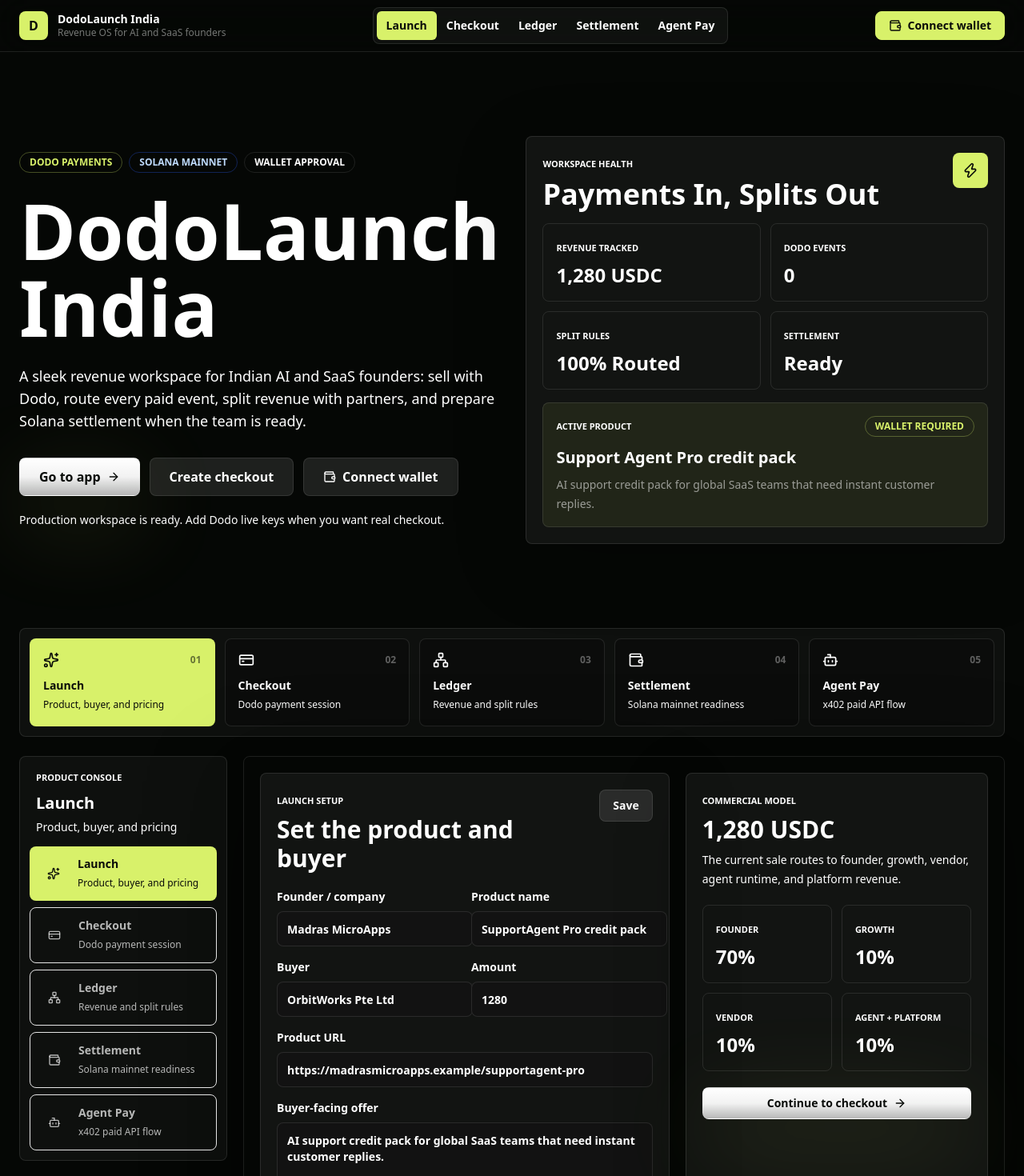
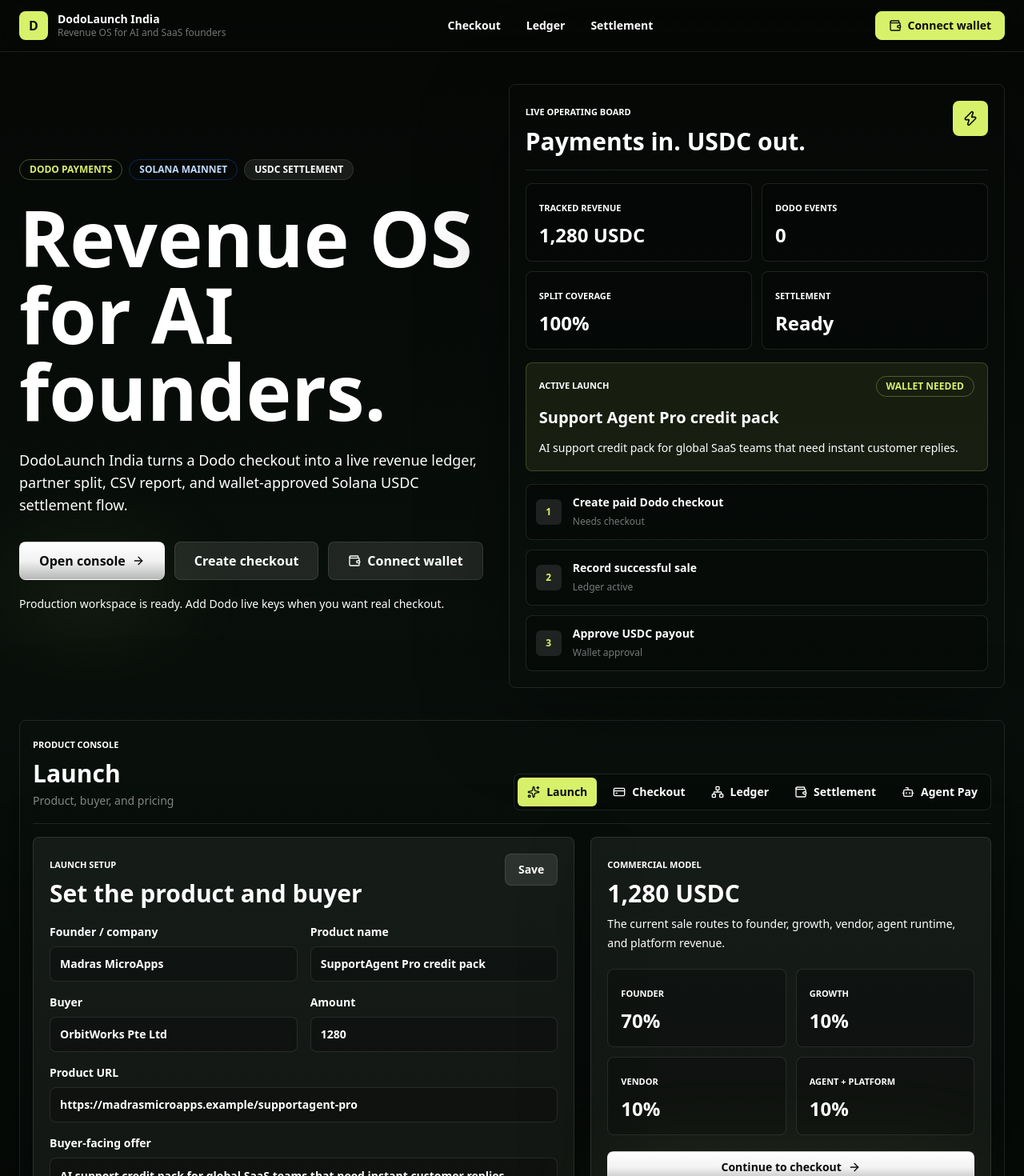
Before and after one commit to jerreenj/DodoLaunch-India, a Next.js app: page / in a window 1280 px wide. Shown: the top 1470 px of the page at 80% size. Built offline with nearby package versions, Linux system fonts and the light colour scheme.

Commit message:
feat: streamline product console design

```diff
--- a/components/ui/saa-s-template.tsx
+++ b/components/ui/saa-s-template.tsx
@@ -172,7 +172,7 @@ function TextInput(props: React.InputHTMLAttributes<HTMLInputElement>) {
   return (
     <input
       {...props}
-      className={`h-11 rounded-lg border border-white/10 bg-black/24 px-3 text-white outline-none transition focus:border-lime/60 ${
+      className={`h-11 rounded-lg border border-white/10 bg-black/25 px-3 text-white outline-none transition focus:border-lime/60 ${
         props.className ?? ""
       }`}
     />
@@ -183,7 +183,7 @@ function TextArea(props: React.TextareaHTMLAttributes<HTMLTextAreaElement>) {
   return (
     <textarea
       {...props}
-      className={`min-h-24 rounded-lg border border-white/10 bg-black/24 p-3 text-white outline-none transition focus:border-lime/60 ${
+      className={`min-h-24 rounded-lg border border-white/10 bg-black/25 p-3 text-white outline-none transition focus:border-lime/60 ${
         props.className ?? ""
       }`}
     />
@@ -198,7 +198,7 @@ function StatusPill({
   children: React.ReactNode;
 }) {
   const tones = {
-    neutral: "border-white/10 bg-white/8 text-white/68",
+    neutral: "border-white/10 bg-white/[0.08] text-white/68",
     lime: "border-lime/30 bg-lime/12 text-lime",
     blue: "border-frontier/35 bg-frontier/12 text-blue-200",
   };
@@ -595,8 +595,7 @@ export default function Component() {
   ];
 
   return (
-    <main className="min-h-screen bg-[#050705] text-white">
-      <div className="fixed inset-0 -z-10 bg-[radial-gradient(circle_at_12%_10%,rgba(216,241,106,0.13),transparent_28%),radial-gradient(circle_at_88%_0%,rgba(40,87,232,0.16),transparent_24%),linear-gradient(145deg,#050705_0%,#0c130f_48%,#040604_100%)]" />
+    <main className="min-h-screen bg-[#050705] bg-[linear-gradient(180deg,#050705_0%,#09100c_48%,#050705_100%)] text-white">
 
       <header className="sticky top-0 z-50 border-b border-white/10 bg-[#050705]/88 backdrop-blur-xl">
         <nav className="mx-auto flex h-16 max-w-7xl items-center justify-between px-4 sm:px-6">
@@ -608,19 +607,16 @@ export default function Component() {
             </span>
           </button>
 
-          <div className="hidden items-center rounded-lg border border-white/10 bg-white/[0.045] p-1 md:flex">
-            {workspaceViews.map((view) => (
-              <button
-                className={`rounded-md px-3 py-2 text-sm font-semibold transition ${
-                  activeView === view.id ? "bg-lime text-ink" : "text-white/58 hover:bg-white/8 hover:text-white"
-                }`}
-                key={view.id}
-                type="button"
-                onClick={() => selectView(view.id)}
-              >
-                {view.label}
-              </button>
-            ))}
+          <div className="hidden items-center gap-2 md:flex">
+            <button className="rounded-lg px-3 py-2 text-sm font-semibold text-white/58 transition hover:bg-white/[0.08] hover:text-white" type="button" onClick={() => goToWorkspace("checkout")}>
+              Checkout
+            </button>
+            <button className="rounded-lg px-3 py-2 text-sm font-semibold text-white/58 transition hover:bg-white/[0.08] hover:text-white" type="button" onClick={() => goToWorkspace("ledger")}>
+              Ledger
+            </button>
+            <button className="rounded-lg px-3 py-2 text-sm font-semibold text-white/58 transition hover:bg-white/[0.08] hover:text-white" type="button" onClick={() => goToWorkspace("settlement")}>
+              Settlement
+            </button>
           </div>
 
           <div className="flex items-center gap-2">
@@ -661,23 +657,23 @@ export default function Component() {
         ) : null}
       </header>
 
-      <section className="mx-auto grid min-h-[720px] max-w-7xl items-center gap-8 px-4 py-12 sm:px-6 lg:grid-cols-[0.9fr_1.1fr]">
+      <section className="mx-auto grid min-h-[calc(100vh-64px)] max-w-7xl items-center gap-8 px-4 py-10 sm:px-6 lg:grid-cols-[0.9fr_1.1fr]">
         <div>
           <div className="mb-6 flex flex-wrap gap-2">
             <StatusPill tone="lime">Dodo Payments</StatusPill>
             <StatusPill tone="blue">Solana mainnet</StatusPill>
-            <StatusPill>Wallet approval</StatusPill>
+            <StatusPill>USDC settlement</StatusPill>
           </div>
-          <h1 className="max-w-3xl text-6xl font-semibold leading-[0.92] tracking-normal text-white sm:text-7xl lg:text-8xl">
-            DodoLaunch India
+          <h1 className="max-w-3xl text-5xl font-semibold leading-[0.95] tracking-normal text-white sm:text-7xl lg:text-8xl">
+            Revenue OS for AI founders.
           </h1>
-          <p className="mt-6 max-w-2xl text-base leading-7 text-white/62 sm:text-lg">
-            A sleek revenue workspace for Indian AI and SaaS founders: sell with Dodo, route every paid event,
-            split revenue with partners, and prepare Solana settlement when the team is ready.
+          <p className="mt-6 max-w-2xl text-base leading-7 text-white/64 sm:text-lg">
+            DodoLaunch India turns a Dodo checkout into a live revenue ledger, partner split, CSV report,
+            and wallet-approved Solana USDC settlement flow.
           </p>
           <div className="mt-8 flex flex-col gap-3 sm:flex-row">
             <Button type="button" variant="gradient" size="lg" onClick={() => goToWorkspace("launch")}>
-              Go to app <ArrowRight className="size-4" />
+              Open console <ArrowRight className="size-4" />
             </Button>
             <Button type="button" variant="secondary" size="lg" onClick={createCheckout} disabled={busyAction !== null}>
               {busyAction === "checkout" ? "Creating..." : "Create checkout"}
@@ -690,115 +686,87 @@ export default function Component() {
           <p className="mt-5 max-w-xl text-sm font-medium text-white/48">{message}</p>
         </div>
 
-        <ShellCard className="p-4 sm:p-5">
-          <div className="mb-4 flex items-start justify-between gap-4">
+        <section className="rounded-lg border border-white/10 bg-[#09110d]/92 p-4 shadow-[0_32px_110px_rgba(0,0,0,0.34)] sm:p-5">
+          <div className="flex items-start justify-between gap-4 border-b border-white/10 pb-4">
             <div>
-              <Label>Workspace health</Label>
-              <h2 className="mt-2 text-2xl font-semibold leading-tight sm:text-4xl">Payments In, Splits Out</h2>
+              <Label>Live operating board</Label>
+              <h2 className="mt-2 text-3xl font-semibold leading-tight">Payments in. USDC out.</h2>
             </div>
             <span className="grid size-11 place-items-center rounded-lg bg-lime text-ink">
               <Zap className="size-5" />
             </span>
           </div>
 
-          <div className="grid gap-3 sm:grid-cols-2">
+          <div className="mt-4 grid gap-3 sm:grid-cols-2">
             {[
-              ["Revenue tracked", formatMoney(totalRevenue)],
+              ["Tracked revenue", formatMoney(totalRevenue, productConfig.currency)],
               ["Dodo events", String(state.dodoEvents.length)],
-              ["Split rules", `${recipients.reduce((sum, item) => sum + item.splitBps, 0) / 100}% Routed`],
+              ["Split coverage", `${recipients.reduce((sum, item) => sum + item.splitBps, 0) / 100}%`],
               ["Settlement", latestBatch?.executionStatus === "broadcasted" ? "Broadcasted" : "Ready"],
             ].map(([label, value]) => (
-              <div className="rounded-lg border border-white/10 bg-black/24 p-4" key={label}>
+              <div className="rounded-lg border border-white/10 bg-black/25 p-4" key={label}>
                 <Label>{label}</Label>
                 <strong className="mt-2 block text-2xl text-white">{value}</strong>
               </div>
             ))}
           </div>
 
-          <div className="mt-4 rounded-lg border border-white/10 bg-lime/[0.08] p-4">
-            <div className="mb-3 flex items-center justify-between gap-3">
-              <Label>Active product</Label>
-              <StatusPill tone={walletAddress ? "blue" : "lime"}>
-                {walletAddress ? "Wallet connected" : "Wallet required"}
-              </StatusPill>
+          <div className="mt-4 grid gap-3 rounded-lg border border-lime/20 bg-lime/[0.08] p-4">
+            <div className="flex items-center justify-between gap-3">
+              <Label>Active launch</Label>
+              <StatusPill tone={walletAddress ? "blue" : "lime"}>{walletAddress ? "Wallet connected" : "Wallet needed"}</StatusPill>
             </div>
             <strong className="block text-xl">{heroProductName}</strong>
-            <p className="mt-2 text-sm leading-6 text-white/55">{productConfig.launchNote}</p>
+            <p className="text-sm leading-6 text-white/58">{productConfig.launchNote}</p>
           </div>
-        </ShellCard>
-      </section>
 
-      <section className="mx-auto max-w-7xl px-4 pb-6 sm:px-6">
-        <div className="grid gap-3 rounded-lg border border-white/10 bg-white/[0.04] p-3 sm:grid-cols-5">
-          {workspaceViews.map((view, index) => {
-            const Icon = view.icon;
-            return (
-              <button
-                key={view.id}
-                type="button"
-                onClick={() => goToWorkspace(view.id)}
-                className={`group grid min-h-24 gap-3 rounded-lg border p-4 text-left transition ${
-                  activeView === view.id
-                    ? "border-lime/50 bg-lime text-ink"
-                    : "border-white/10 bg-black/20 text-white hover:border-white/20 hover:bg-white/8"
-                }`}
-              >
-                <span className="flex items-center justify-between gap-3">
-                  <Icon className="size-5" />
-                  <span className={`text-xs font-black ${activeView === view.id ? "text-ink/55" : "text-white/35"}`}>
-                    0{index + 1}
-                  </span>
+          <div className="mt-4 grid gap-3">
+            {[
+              ["1", "Create paid Dodo checkout", latestCheckout ? "Session ready" : "Needs checkout"],
+              ["2", "Record successful sale", state.settlementEntries.length ? "Ledger active" : "Awaiting sale"],
+              ["3", "Approve USDC payout", mainnetTx.status === "broadcasted" ? "Proof live" : "Wallet approval"],
+            ].map(([index, title, detail]) => (
+              <div className="grid grid-cols-[34px_1fr] items-center gap-3 rounded-lg border border-white/10 bg-black/25 p-3" key={title}>
+                <span className="grid size-8 place-items-center rounded-md bg-white/10 text-xs font-black text-lime">{index}</span>
+                <span>
+                  <strong className="block text-sm">{title}</strong>
+                  <span className="text-xs text-white/45">{detail}</span>
                 </span>
-                <span>
-                  <strong className="block text-sm">{view.label}</strong>
-                  <span className={`mt-1 block text-xs leading-5 ${activeView === view.id ? "text-ink/62" : "text-white/42"}`}>
-                    {view.description}
-                  </span>
-                </span>
-              </button>
-            );
-          })}
-        </div>
+              </div>
+            ))}
+          </div>
+        </section>
       </section>
 
       <section className="mx-auto max-w-7xl px-4 pb-12 sm:px-6" id="workspace">
-        <div className="grid gap-5 lg:grid-cols-[260px_1fr]">
-          <aside className="rounded-lg border border-white/10 bg-white/[0.04] p-3 lg:sticky lg:top-20 lg:self-start">
-            <div className="mb-3 px-2">
+        <div className="rounded-lg border border-white/10 bg-[#070b08]/92 p-3 shadow-[0_30px_120px_rgba(0,0,0,0.34)] sm:p-4">
+          <div className="grid gap-4 border-b border-white/10 pb-4 lg:grid-cols-[1fr_auto] lg:items-end">
+            <div>
               <Label>Product console</Label>
-              <h2 className="mt-2 text-xl font-semibold">{activeViewMeta.label}</h2>
-              <p className="mt-1 text-sm leading-6 text-white/48">{activeViewMeta.description}</p>
+              <h2 className="mt-2 text-3xl font-semibold">{activeViewMeta.label}</h2>
+              <p className="mt-1 max-w-2xl text-sm leading-6 text-white/50">{activeViewMeta.description}</p>
             </div>
-            <div className="grid gap-2">
+            <div className="flex gap-2 overflow-x-auto rounded-lg border border-white/10 bg-black/20 p-1">
               {workspaceViews.map((view) => {
                 const Icon = view.icon;
                 return (
                   <button
-                    className={`grid grid-cols-[36px_1fr] items-center gap-3 rounded-lg p-3 text-left transition ${
-                      activeView === view.id
-                        ? "bg-lime text-ink"
-                        : "border border-white/8 bg-black/18 text-white/70 hover:bg-white/8 hover:text-white"
+                    className={`inline-flex min-w-max items-center gap-2 rounded-md px-3 py-2 text-sm font-semibold transition ${
+                      activeView === view.id ? "bg-lime text-ink" : "text-white/58 hover:bg-white/[0.08] hover:text-white"
                     }`}
                     key={view.id}
                     type="button"
                     onClick={() => selectView(view.id)}
                   >
-                    <span className="grid size-9 place-items-center rounded-md bg-current/10">
-                      <Icon className="size-4" />
-                    </span>
-                    <span>
-                      <strong className="block text-sm">{view.label}</strong>
-                      <span className={`text-xs ${activeView === view.id ? "text-ink/62" : "text-white/38"}`}>
-                        {view.description}
-                      </span>
-                    </span>
+                    <Icon className="size-4" />
+                    {view.label}
                   </button>
                 );
               })}
             </div>
-          </aside>
+          </div>
 
-          <div className="min-h-[680px] rounded-lg border border-white/10 bg-[#080b08]/88 p-4 shadow-[0_30px_120px_rgba(0,0,0,0.36)] sm:p-5">
+          <div className="min-h-[620px] pt-4">
             {activeView === "launch" ? (
               <div className="grid gap-5 xl:grid-cols-[1.15fr_0.85fr]">
                 <ShellCard>
@@ -849,7 +817,7 @@ export default function Component() {
                       ["Vendor", "10%"],
                       ["Agent + platform", "10%"],
                     ].map(([label, value]) => (
-                      <div className="rounded-lg border border-white/10 bg-black/24 p-4" key={label}>
+                      <div className="rounded-lg border border-white/10 bg-black/25 p-4" key={label}>
                         <Label>{label}</Label>
                         <strong className="mt-2 block text-2xl">{value}</strong>
                       </div>
@@ -894,22 +862,22 @@ export default function Component() {
                     </div>
                     <CreditCard className="size-6 text-lime" />
                   </div>
-                  <div className="rounded-lg border border-white/10 bg-black/24 p-4">
+                  <div className="rounded-lg border border-white/10 bg-black/25 p-4">
                     <Label>Payment link</Label>
                     <p className="mt-2 break-words text-sm leading-6 text-white/64">
                       {latestCheckout?.checkoutUrl ?? "Create a checkout session to generate a buyer-facing payment link."}
                     </p>
                   </div>
                   <div className="mt-4 grid gap-3 sm:grid-cols-3">
-                    <div className="rounded-lg border border-white/10 bg-black/24 p-4">
+                    <div className="rounded-lg border border-white/10 bg-black/25 p-4">
                       <Label>Buyer</Label>
                       <strong className="mt-2 block">{latestCheckout?.customer ?? productConfig.customerName}</strong>
                     </div>
-                    <div className="rounded-lg border border-white/10 bg-black/24 p-4">
+                    <div className="rounded-lg border border-white/10 bg-black/25 p-4">
                       <Label>Product</Label>
                       <strong className="mt-2 block">{latestCheckout?.productName ?? productConfig.productName}</strong>
                     </div>
-                    <div className="rounded-lg border border-white/10 bg-black/24 p-4">
+                    <div className="rounded-lg border border-white/10 bg-black/25 p-4">
                       <Label>Amount</Label>
                       <strong className="mt-2 block">
                         {latestCheckout ? formatMoney(latestCheckout.amount.amount, latestCheckout.amount.currency) : formatMoney(productConfig.amount, productConfig.currency)}
@@ -936,7 +904,7 @@ export default function Component() {
                         className={`grid gap-2 rounded-lg border p-4 text-left transition sm:grid-cols-[72px_1fr_auto] ${
                           entry.id === selectedSettlement.id
                             ? "border-lime/50 bg-lime/[0.1]"
-                            : "border-white/10 bg-black/24 hover:bg-white/8"
+                            : "border-white/10 bg-black/25 hover:bg-white/[0.08]"
                         }`}
                         key={entry.id}
                         type="button"
@@ -965,7 +933,7 @@ export default function Component() {
                   </div>
                   <div className="grid gap-3">
                     {splitPreview.map((recipient) => (
-                      <div className="grid gap-3 rounded-lg border border-white/10 bg-black/24 p-4 sm:grid-cols-[1fr_auto]" key={recipient.id}>
+                      <div className="grid gap-3 rounded-lg border border-white/10 bg-black/25 p-4 sm:grid-cols-[1fr_auto]" key={recipient.id}>
                         <span>
                           <strong className="block">{recipient.name}</strong>
                           <span className="text-sm text-white/42">
@@ -1006,7 +974,7 @@ export default function Component() {
                   </div>
                   <div className="mt-5 grid gap-2">
                     {transactionSteps.map(([index, title, detail]) => (
-                      <div className="grid grid-cols-[34px_1fr] items-center gap-3 rounded-lg border border-white/10 bg-black/24 p-3" key={title}>
+                      <div className="grid grid-cols-[34px_1fr] items-center gap-3 rounded-lg border border-white/10 bg-black/25 p-3" key={title}>
                         <span className="grid size-8 place-items-center rounded-md bg-lime text-xs font-black text-ink">{index}</span>
                         <span>
                           <strong className="block text-sm">{title}</strong>
@@ -1017,7 +985,7 @@ export default function Component() {
                   </div>
                   {walletPanelOpen || walletAddress || walletError ? (
                     <div className="mt-5 grid gap-3">
-                      <div className="rounded-lg border border-white/10 bg-black/24 p-4">
+                      <div className="rounded-lg border border-white/10 bg-black/25 p-4">
                         <Label>Wallet status</Label>
                         <strong className="mt-2 block break-all text-white">
                           {walletAddress || "Wallet connection pending"}
@@ -1041,7 +1009,7 @@ export default function Component() {
                         ) : null}
                       </div>
                       {productionWalletSteps.map((step) => (
-                        <div className="flex gap-3 rounded-lg border border-white/10 bg-black/24 p-3" key={step}>
+                        <div className="flex gap-3 rounded-lg border border-white/10 bg-black/25 p-3" key={step}>
                           <Check className="mt-0.5 size-4 shrink-0 text-lime" />
                           <span className="text-sm leading-6 text-white/58">{step}</span>
                         </div>
@@ -1084,7 +1052,7 @@ export default function Component() {
                         ) : null}
                       </div>
                       {latestBatch.lines.map((line, index) => (
-                        <div className="grid gap-2 rounded-lg border border-white/10 bg-black/24 p-4 sm:grid-cols-[1fr_auto]" key={line.id}>
+                        <div className="grid gap-2 rounded-lg border border-white/10 bg-black/25 p-4 sm:grid-cols-[1fr_auto]" key={line.id}>
                           <span>
                             <strong className="block">{line.name}</strong>
                             <span className="text-sm text-white/42">{latestBatch.previewIds[index]}</span>
@@ -1094,7 +1062,7 @@ export default function Component() {
                       ))}
                     </div>
                   ) : (
-                    <div className="rounded-lg border border-white/10 bg-black/24 p-5 text-sm leading-6 text-white/56">
+                    <div className="rounded-lg border border-white/10 bg-black/25 p-5 text-sm leading-6 text-white/56">
                       Select a ledger entry and prepare a batch. The output remains clearly labeled until a wallet-approved mainnet broadcast is available.
                     </div>
                   )}
```
